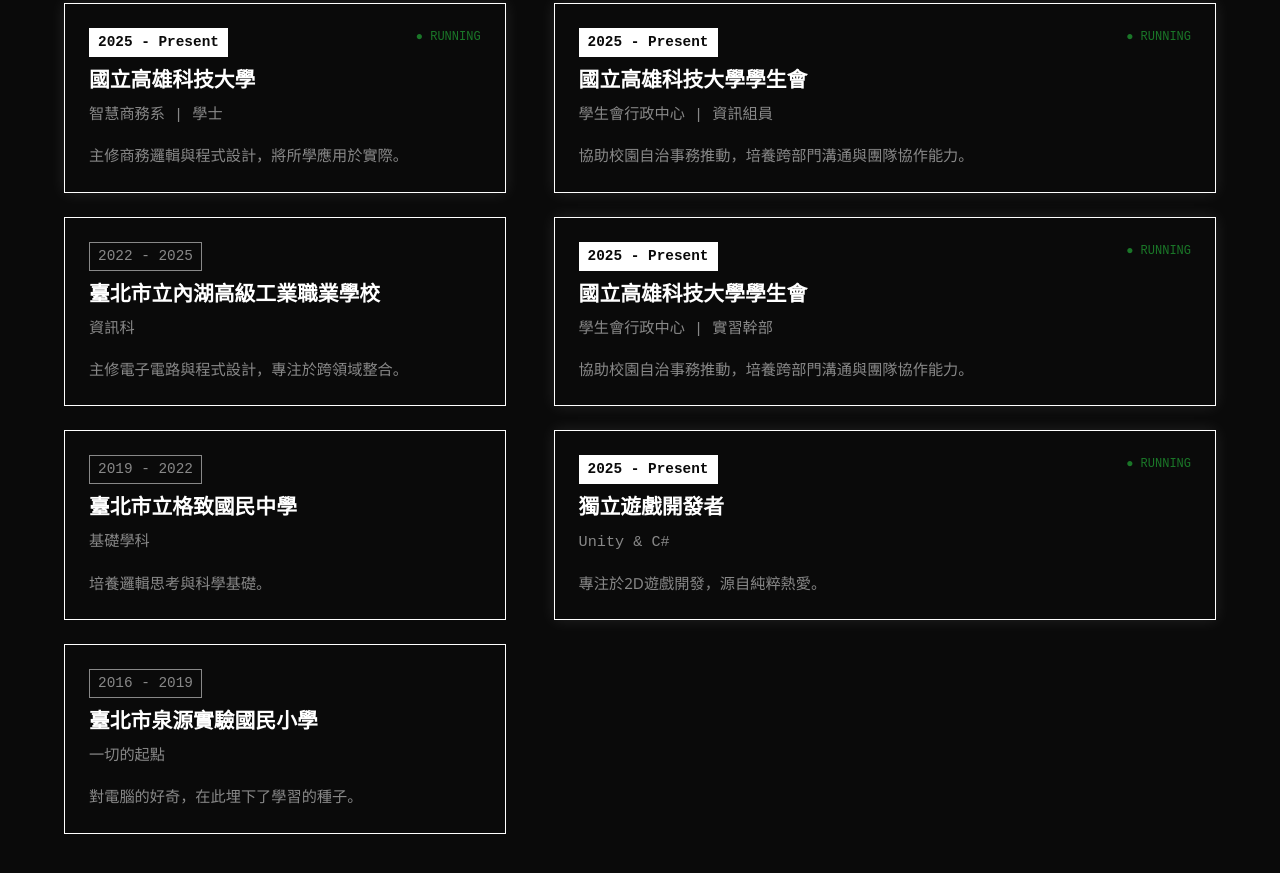
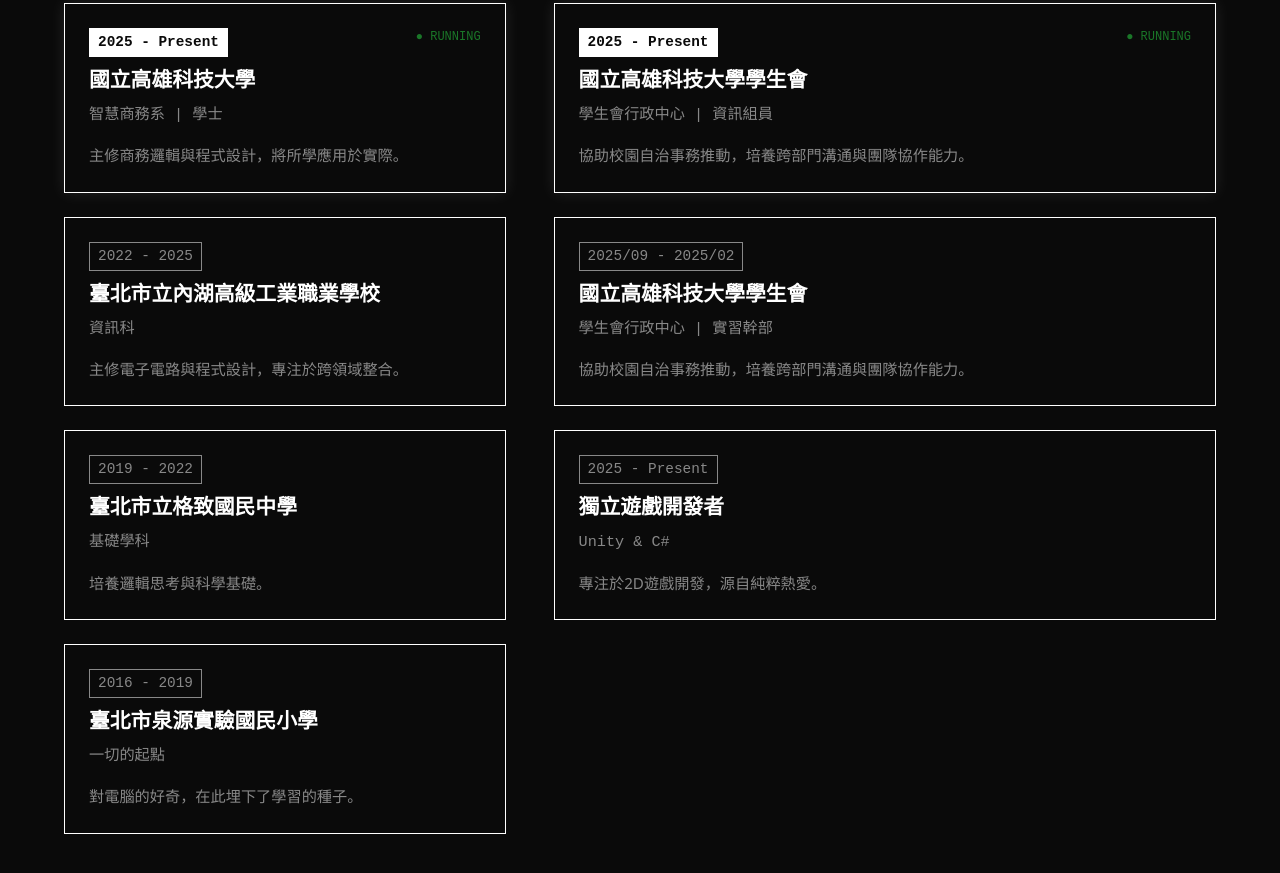
Before and after one commit to Alan-Allen/AlanAllen_website, a plain HTML site: page index.html in a window 1280 px wide. Shown: the part 1936-2809 px from the top of the page. Drawn offline with Linux system fonts and the light colour scheme.

Commit message:
update information

```diff
--- a/index.html
+++ b/index.html
@@ -196,8 +196,8 @@
                         </p>
                     </div>
 
-                    <div class="exp-card current">
-                        <div class="exp-year">2025 - Present</div>
+                    <div class="exp-card">
+                        <div class="exp-year">2025/09 - 2025/02</div>
                         <h3>國立高雄科技大學學生會</h3>
                         <div class="exp-role">學生會行政中心 | 實習幹部</div>
                         <p class="exp-desc">
@@ -205,7 +205,7 @@
                         </p>
                     </div>
 
-                    <div class="exp-card current">
+                    <div class="exp-card">
                         <div class="exp-year">2025 - Present</div>
                         <h3>獨立遊戲開發者</h3>
                         <div class="exp-role">Unity & C#</div>
```
